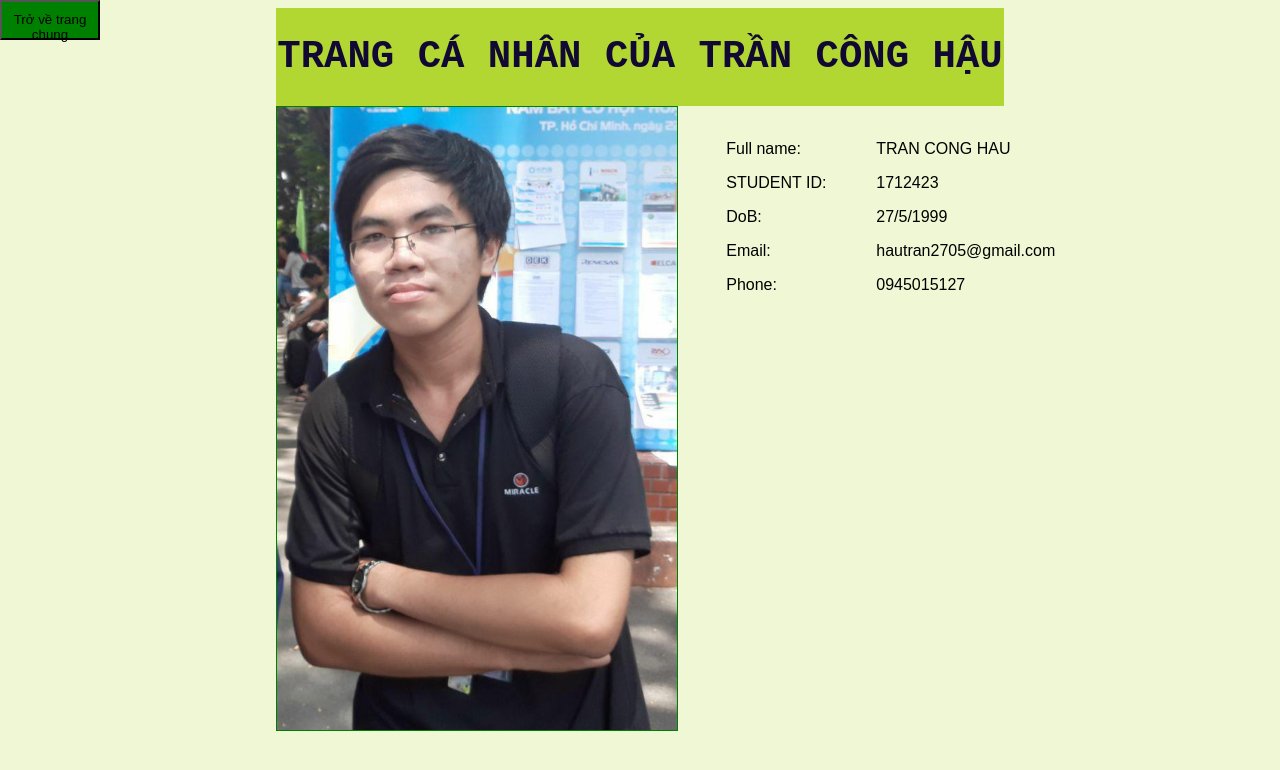
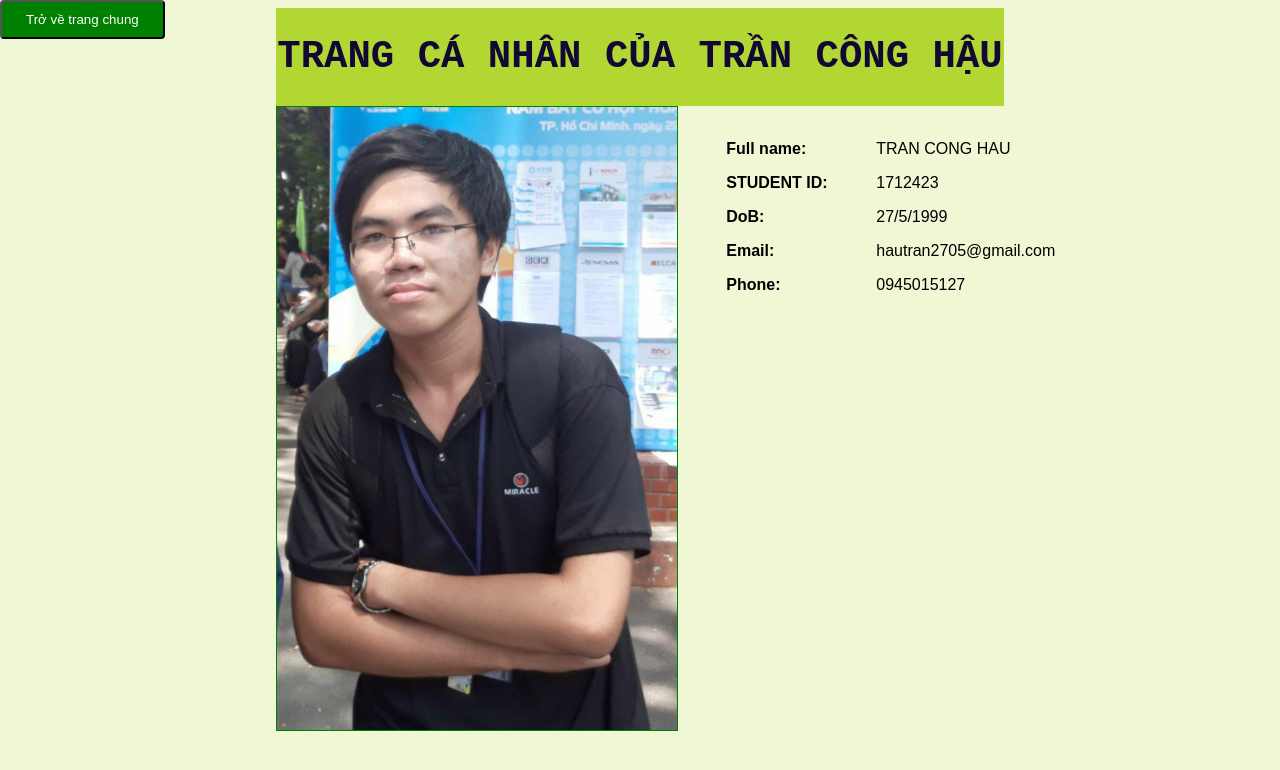
Before and after one commit to nvhieu4899/nvhieu4899.github.io, a plain HTML site: page members/1712423/1712423.html in a window 1280 px wide. Drawn offline with Linux system fonts and the light colour scheme.

Commit message:
! sửa button, font weight của profile attribute

```diff
--- a/default.css
+++ b/default.css
@@ -80,11 +80,7 @@ a{
     text-align: center;
 
 }
-.attribute
-{
-    font-weight: bold;
-    background :
-}
+
 #header
 {
     position: static;
@@ -94,18 +90,23 @@ a{
 button
 {
     background: green;
-    padding-top: 10px;
-    padding-bottom: 10px;
-    padding-left: 10px;
-    padding-right: 10px;
-    width:100px;
-    height:40px;
+    padding: 10px 24px;
     position: fixed;
     left:0%;
     top:0%;
+    border-radius: 4px;
+    -webkit-transition-duration: 0.4s;
+    transition-duration: 0.4s;
+    color: white;
+}
+button:hover
+{
+    background-color: white;
+    color: green;
 }
 .profile-attribute
 {
+    font-weight: bold;
     position: absolute;
     padding-left:450px;
 }
```
